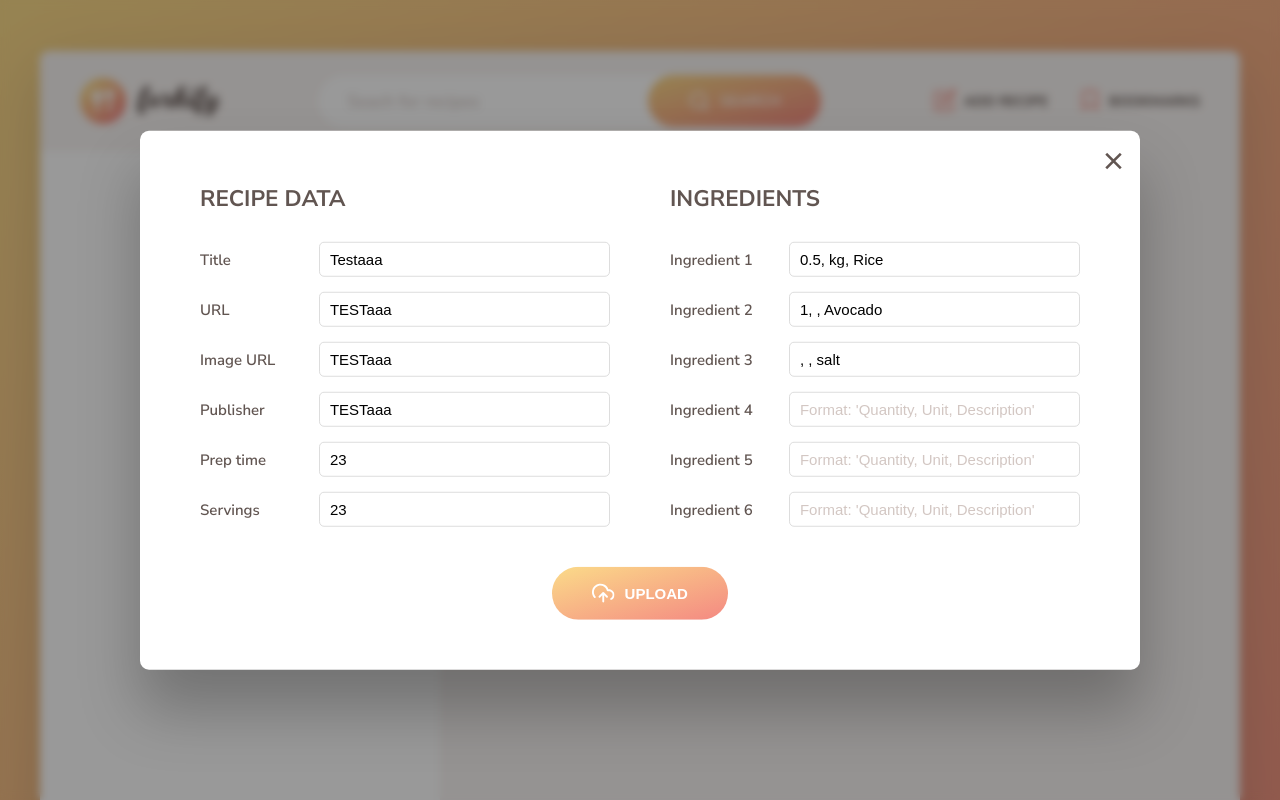
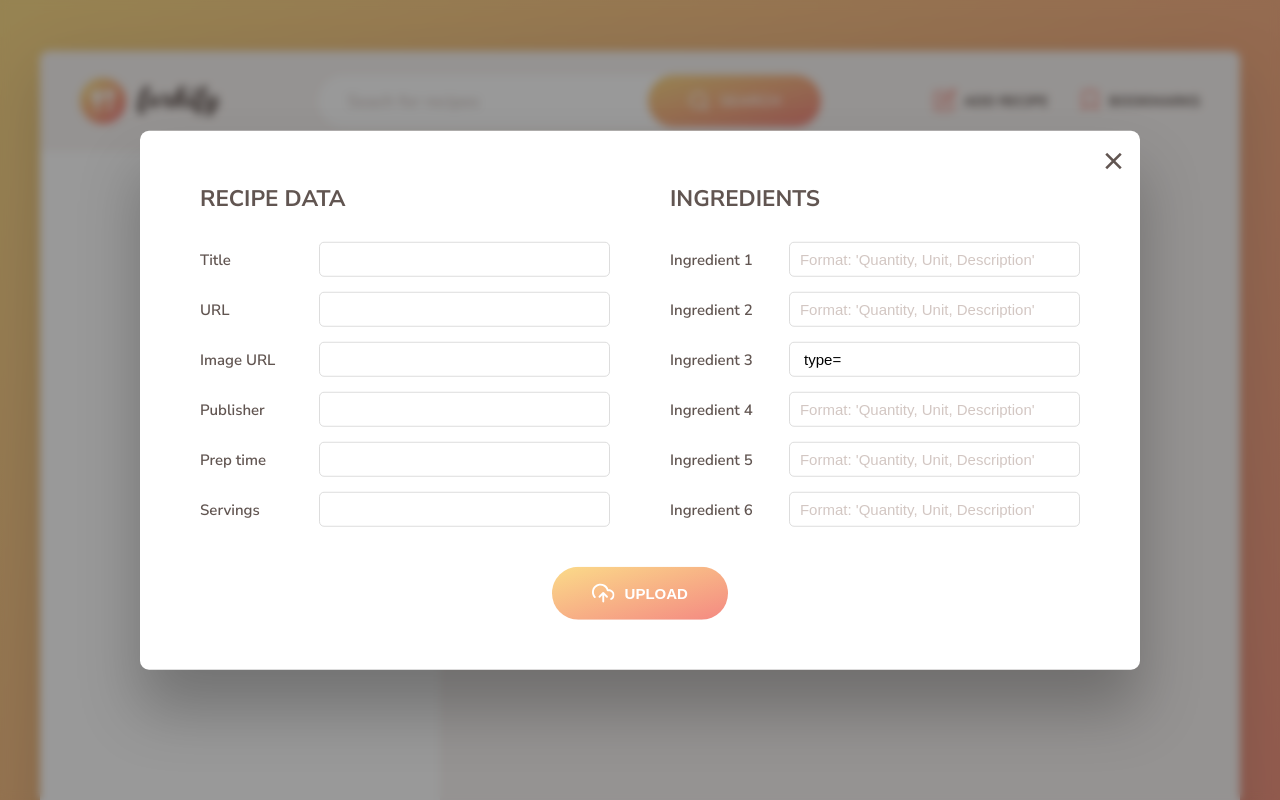
Before and after one commit to nratmie/forkify_app, a website built with Parcel: page index.html in a window 1280 px wide. Both pictures are taken after a click on the button "ADD RECIPE". Shown: the top 800 px of the page. Built offline with nearby package versions, Linux system fonts and the light colour scheme.

Commit message:
Removed test data

```diff
--- a/index.html
+++ b/index.html
@@ -109,38 +109,35 @@
                 <h3 class="upload__heading">Recipe data</h3>
 
                 <label>Title</label>
-                <input value="Testaaa" required name="title" type="text">
+                <input required name="title" type="text">
 
                 <label>URL</label>
-                <input value="TESTaaa" required name="sourceUrl" type="text">
+                <input required name="sourceUrl" type="text">
 
                 <label>Image URL</label>
-                <input value="TESTaaa" required name="image" type="text">
+                <input required name="image" type="text">
 
                 <label>Publisher</label>
-                <input value="TESTaaa" required name="publisher" type="text">
+                <input required name="publisher" type="text">
 
                 <label>Prep time</label>
-                <input value="23" required name="cookingTime" type="number">
+                <input required name="cookingTime" type="number">
 
                 <label>Servings</label>
-                <input value="23" required name="servings" type="number">
+                <input required name="servings" type="number">
             </div>
 
             <div class="upload__column">
                 <h3 class="upload__heading">Ingredients</h3>
 
                 <label>Ingredient 1</label>
-                <input value="0.5, kg, Rice" type="text" required name="ingredient-1"
-                    placeholder="Format: 'Quantity, Unit, Description'">
+                <input type="text" required name="ingredient-1" placeholder="Format: 'Quantity, Unit, Description'">
 
                 <label>Ingredient 2</label>
-                <input value="1, , Avocado" type="text" name="ingredient-2"
-                    placeholder="Format: 'Quantity, Unit, Description'">
+                <input type="text" name="ingredient-2" placeholder="Format: 'Quantity, Unit, Description'">
 
                 <label>Ingredient 3</label>
-                <input value=", , salt" type="text" name="ingredient-3"
-                    placeholder="Format: 'Quantity, Unit, Description'">
+                <input value=" type=" text" name="ingredient-3" placeholder="Format: 'Quantity, Unit, Description'">
 
                 <label>Ingredient 4</label>
                 <input type="text" name="ingredient-4" placeholder="Format: 'Quantity, Unit, Description'">
```
